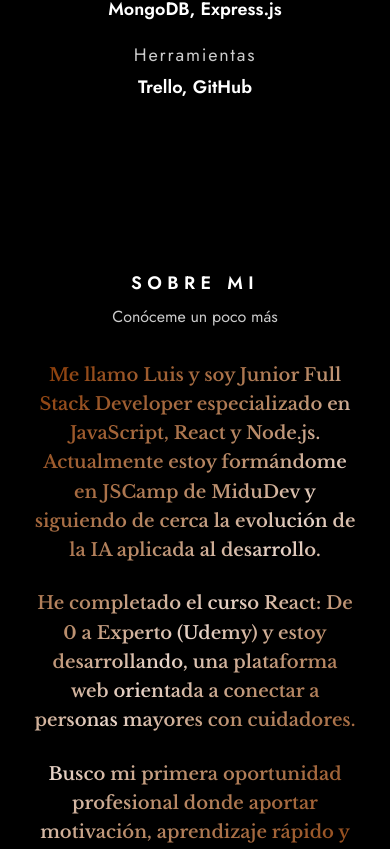
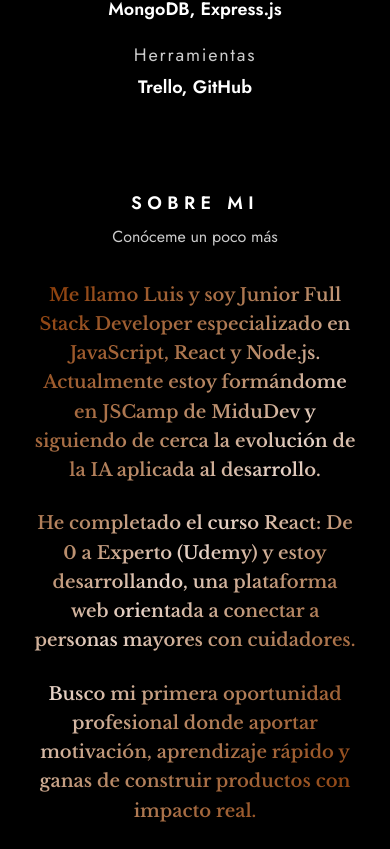
Before and after one commit to LuiherraDev/VeladaLHR, a React (Vite) app: page / in a window 390 px wide. Shown: the part 1215-2064 px from the top of the page. Built offline with nearby package versions, Linux system fonts and the light colour scheme.

Commit message:
Fixing Responsive text

```diff
--- a/src/components/home/About.tsx
+++ b/src/components/home/About.tsx
@@ -1,7 +1,7 @@
 
 const About = () => {
   return (
-    <section className="mt-30 px-8 py-12 mx-auto text-center max-w-5xl " id="sobre-mi">
+    <section className="px-8 py-12 mx-auto text-center max-w-5xl mt-10 sm:mt-45" id="sobre-mi">
       <h3 className="font-jost-semi text-txt-primary text-lg tracking-[0.3em] uppercase mb-2">Sobre Mi</h3>
       <h4 className="font-jost-reg text-txt-secondary mb-8">Conóceme un poco más</h4>
       <div className="space-y-6 leading-relaxed text-gold-gradient font-libre-semi text-lg">
--- a/src/components/shared/Header.tsx
+++ b/src/components/shared/Header.tsx
@@ -4,14 +4,14 @@ const Header = () => {
   return (
     <header className="relative bg-black text-txt-secondary font-libre-reg pt-6 pb-5">
       <nav className="flex justify-center items-center uppercase text-xs">
-        <div className="hidden md:flex justify-around items-center gap-3 w-full tracking-[.5em] mb-15">
+        <div className="hidden md:flex text-[.8em] justify-around items-center gap-3 w-full tracking-[.5em] mb-15 lg:text-xs">
           <a className='hover:text-txt-holder transition' href="#sobre-mi">Sobre mi</a>
           <a className='hover:text-txt-holder transition' href="#habilidades">Habilidades</a>
         </div>
         <div className="flex justify-center w-60 shrink-0 z-1">
           <img src={logoVelada} alt="LogoVelada" />
         </div>
-        <div className="hidden md:flex justify-around items-center gap-3 w-full tracking-[.5em] mb-15">
+        <div className="hidden md:flex text-[.8em] justify-around items-center gap-3 w-full tracking-[.5em] mb-15 lg:text-xs">
           <a className='hover:text-txt-holder transition' href="#proyectos">Proyectos</a>
           <a className='hover:text-txt-holder transition' href="#contacto">Contacto</a>
         </div>
```
